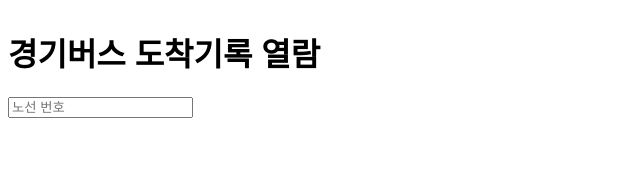
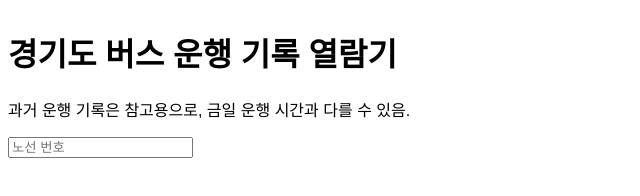
Before and after one commit to delvier/gbisget, a website with bundled scripts: page docs/index.html in a window 1280 px wide. Shown: the whole page, without its empty margins (0-640 px from the left). Built offline with nearby package versions, Linux system fonts and the light colour scheme.

Commit message:
readme etc.

```diff
--- a/docs/index.html
+++ b/docs/index.html
@@ -13,7 +13,8 @@
             <div class="column"></div>
         </div>
         <div id="main">
-            <h1>경기버스 도착기록 열람</h1>
+            <h1>경기도 버스 운행 기록 열람기</h1>
+            <p>과거 운행 기록은 참고용으로, 금일 운행 시간과 다를 수 있음.</p>
             <input type="text" id="keyword" name="keyword" required placeholder="노선 번호" />
             <div id="result" class="column"></div>
         </div>
--- a/tsconfig.json
+++ b/tsconfig.json
@@ -55,7 +55,7 @@
     // "sourceMap": true,                                /* Create source map files for emitted JavaScript files. */
     // "inlineSourceMap": true,                          /* Include sourcemap files inside the emitted JavaScript. */
     // "outFile": "./",                                  /* Specify a file that bundles all outputs into one JavaScript file. If 'declaration' is true, also designates a file that bundles all .d.ts output. */
-    "outDir": "./public",                                   /* Specify an output folder for all emitted files. */
+    "outDir": "docs",                                   /* Specify an output folder for all emitted files. */
     // "removeComments": true,                           /* Disable emitting comments. */
     // "noEmit": true,                                   /* Disable emitting files from a compilation. */
     // "importHelpers": true,                            /* Allow importing helper functions from tslib once per project, instead of including them per-file. */
```
Also changed, not shown: README.md (added).
